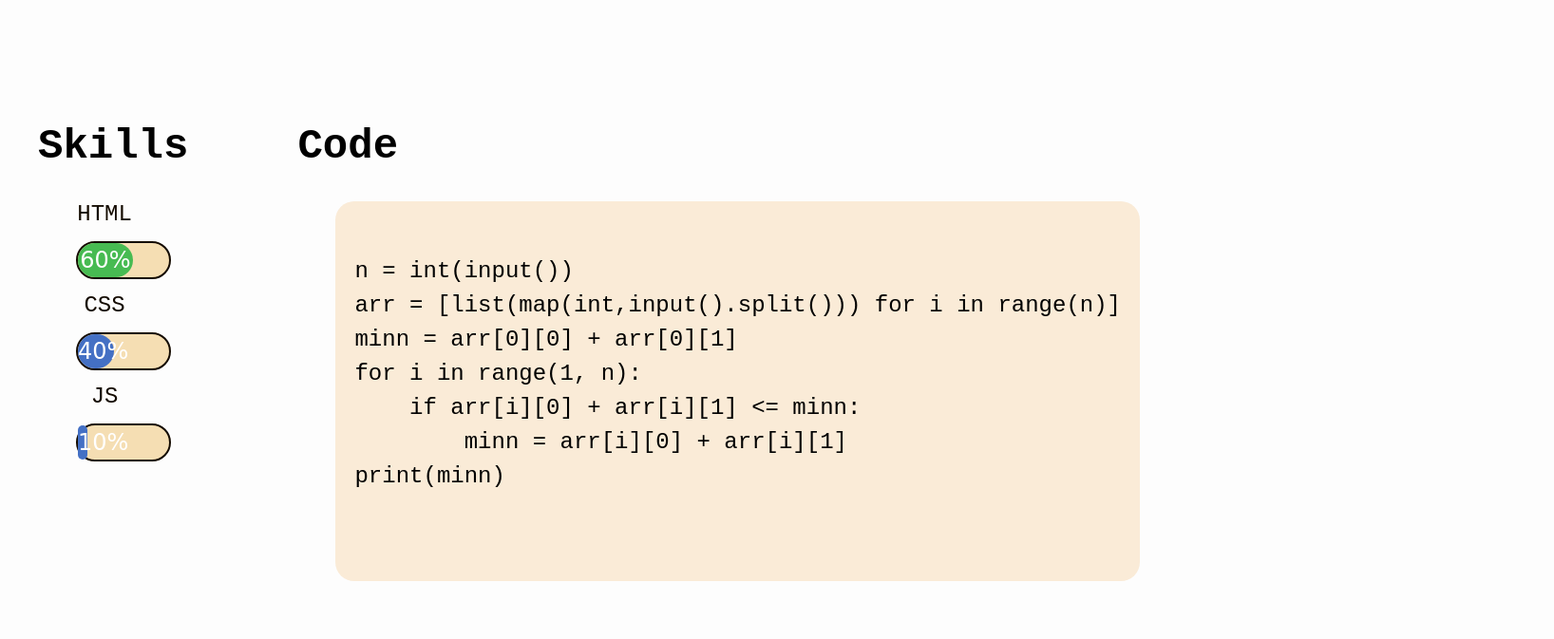
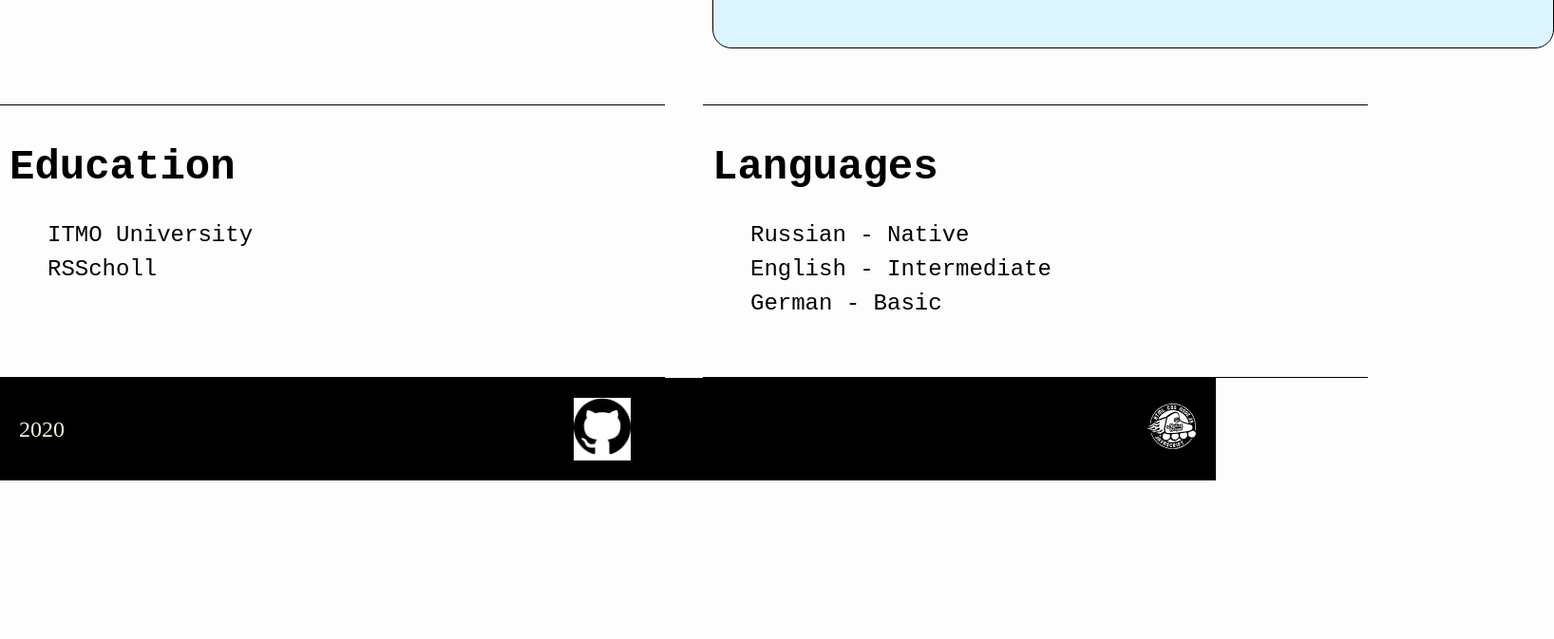
Before and after one commit to arnstgutan/rsschool-cv, a plain HTML site: page index.html in a window 1280 px wide. Shown: the part 1855-2528 px from the top of the page at 95% size, 1636 px wide, since content can reach past the window. After the commit the page ends 2361 px from the top, so only its background shows below. Drawn offline with Linux system fonts and the light colour scheme; a web font is replaced by a local one.

Commit message:
fix: section part

```diff
--- a/index.html
+++ b/index.html
@@ -20,7 +20,7 @@
             </ul>
         </nav>
     </header>
-    <main>
+    <main class="main">
         <section class="photo-name">
             <div><img src="img/IMG_20190621_103703.jpg" alt="Arnst" class="my-photo"></div>
             <h1 class="name"><p>Arnst</p> <p class="last-name">Aleksandr</p></h1>
@@ -30,8 +30,9 @@
             </div>
             <div class="description">Junior full-stack developer</div>
         </section>
-        <section class="contacts-about" id="Contacts">
-            <div class="contacts" >
+        <div class="main-container">
+
+            <section class="section" >
                     <h2>Contacts</h2>
                     <ul>
                     <li><b>Home:</b>Saint petersburg</li>
@@ -40,17 +41,17 @@
                     <li><b>GitHub:</b>https://github.com/arnstgutan</li>
                     <li><b>Discord:</b>Alearn#8364</li>
                     </ul>
-            </div>
-            <div class="about" id="Aboutme">
+            </section>
+
+            <section class="section" id="Aboutme">
                 <h2>About me</h2>
                 <p>Hello! I'm Aleksandr - Junior Full Stack developer. I have finished ITMO University where I got first expirience of software development. I have graduated in optical engeneering field and my first programms were about design optical systems with using python. After university I change direction of my interests and start working in field of teaching and reserching brain abilities. I have a lot of projets that I want to do in this area using my programming skills. So I very motivated to study with you!</p>
-            </div>
             </section>
 
-        <section class="skills-code" id="Skills">
-            <div class="skills">
-                <h2 class="skills-heading">Skills</h2>
-                    <dl class="skills-table" style="width:60%">
+
+            <section class="section">
+                    <h2>Skills</h2>
+                        <dl class="skills-table">
                         <dt>HTML</dt>
                         <dd><div class="skills-level skills-level-ok" style="width: 60%">60%</div></dd>
                         <dt>CSS</dt>
@@ -58,9 +59,10 @@
                         <dt>JS</dt>
                         <dd><div class="skills-level" style="width: 10%">10%</div></dd>
                         </dl>
-            </div>
-            <div class="code" id="Codeexample">
-                <h2 class="skills-heading">Code</h2>
+                </section>
+
+            <section class="section" id="Codeexample">
+                    <h2>Code</h2>
                     <pre><code>
     n = int(input())
     arr = [list(map(int,input().split())) for i in range(n)]
@@ -71,27 +73,33 @@ for i in range(1, n):
     print(minn)
 
                     </code></pre>
-            </div>
             </section>
-        <section class="education-lang" id="Education">
-            <div class="education">
+
+            <section class="section">
                     <h2>Education</h2>
                     <ul>
                         <li>ITMO University</li>
                         <li>RSScholl</li>
                     </ul>
-            </div>
-            <div class="lang" id="Languages">
+            </section>
+
+            <section class="section" id="Languages">
                     <h2>Languages</h2>
                     <ul>
                         <li>Russian - Native</li>
                         <li>English - Intermediate</li>
                         <li>German - Basic</li>
                     </ul>
+            </section>
         </div>
-        </section>
-
     </main>
+    <footer class="footer">
+        <div class="footer-container">
+            <div>2020</div>
+            <div class="github"><a href="https://github.com/arnstgutan"><img src="img/25231.png" width="60px"></a></div>
+            <div class="rss"></div><a href="https://rs.school/"><img src="img/logo-rs.svg" width="60px"></a></div>
+        </div>
+    </footer>
     <script src="likes.js"></script>
 </body>
 </html>
--- a/style.css
+++ b/style.css
@@ -16,7 +16,6 @@ h2 {
 nav ul {
     display: flex;
     list-style: none;
-    display: flex;
     justify-content: center;
     align-items: center;
     position: sticky;
@@ -37,9 +36,9 @@ ul {
     background: #242427;
     position: sticky;
     top: 0;
-    padding-right: 50px;
     height: 50px;
     font: 2em Arial, sans-serif;
+    padding: 40px 0px;
     font-size: 24px;
     text-shadow: white .5px .5px .5px;
 }
@@ -159,51 +158,30 @@ ul {
     border-bottom: 3px solid #000;
 }
 
-.contacts-about {
-    display: grid;
-    grid-template-columns: 1fr 1fr;
-    /*grid-template-columns: 800px 800px;*/
-    margin-top: 80px;
-    justify-items: stretch;
-    font-family: 'Courier New', Courier, monospace;
-    font-size: 24px;
-    grid-gap: 40px;
-    padding: 20px 40px;
-    margin-bottom: 190px;
+.main-container {
+    display: flex;
+    flex-wrap: wrap;
+    justify-content: space-between;
+    width: 1440px;
+    margin: 0 auto;
+    min-height: 50px;
 }
 
-.contacts, .about {
+.section {
+    width: calc(50% - 20px);
+    padding: 10px;
+    padding-bottom: 35px;
+    border-bottom: 1px solid #000;
+    font-size: 24px;
     line-height: 36px;
-
+    font-family: 'Courier New', Courier, monospace;
 }
 
-.contacts-about::after {
-    display: block;
-    grid-column: 1 / -1;
-    margin-top: 160px;
-    content: '';
-    border-bottom: 3px solid #000;
+* {
+    box-sizing: border-box;
 }
 
-.skills-code {
-    display: grid;
-    grid-template-columns: 1fr 1fr;
-    /*grid-template-columns: 800px 800px;*/
-    margin-top: 80px;
-    justify-items: stretch;
-    font-family: 'Courier New', Courier, monospace;
-    font-size: 24px;
-    grid-gap: 40px;
-    padding: 20px 40px;
-    margin-bottom: 190px;
-}
-
-.skills, .code {
-    line-height: 36px;
-}
-
-
-.skills dd {
+.skills-table dd {
     text-align: center;
     background-color: wheat;
     border: 2px solid;
@@ -213,12 +191,11 @@ ul {
 dl {
     display: block;
     color: rgb(20, 11, 0);
-    width: 2em;
 }
 
-.skills dt {
+.skills-table dt {
     text-align: center;
-    margin: 10px;
+    margin: 20px;
 }
 
 
@@ -231,26 +208,21 @@ dl {
 
 }
 
-
 .skills-level-ok {
     background-color: #47bb52;
 }
 
 
-.code pre{
+.section pre{
     border-radius: 20px;
-    padding: 20px;
-    background-color: antiquewhite;
-    margin: 40px;
+    padding: 10px;
+    width: max-content;
+    background-color: rgb(219, 244, 255);
+    font-family: 'Courier New', Courier, monospace;
+    border: 1px solid black;
 }
 
-.skills-code::after {
-    display: block;
-    grid-column: 1 / -1;
-    margin-top: 160px;
-    content: '';
-    border-bottom: 3px solid #000;
-}
+
 
 
 @font-face {
@@ -262,27 +234,25 @@ dl {
     unicode-range: U+0000-00FF, U+0131, U+0152-0153, U+02BB-02BC, U+02C6, U+02DA, U+02DC, U+2000-206F, U+2074, U+20AC, U+2122, U+2191, U+2193, U+2212, U+2215, U+FEFF, U+FFFD;
 }
 
-.education-lang {
-    display: grid;
-    grid-template-columns: 1fr 1fr;
-    /*grid-template-columns: 800px 800px;*/
-    margin-top: 80px;
-    justify-items: stretch;
-    font-family: 'Courier New', Courier, monospace;
-    font-size: 24px;
-    grid-gap: 40px;
-    padding: 20px 40px;
-    margin-bottom: 190px;
+
+.footer {
+    background: #000000;
+    padding: 20px;
 }
 
-.education, .lang {
-    line-height: 36px;
+.footer-container {
+    display: flex;
+    justify-content: space-between;
+    align-items: center;
+    margin: 0 auto;
+    color: rgb(250, 240, 223);
+    font-size: 24px;
+
 }
 
-.education-lang::after {
-    display: block;
-    grid-column: 1 / -1;
-    margin-top: 160px;
-    content: '';
-    border-bottom: 3px solid #000;
+.github {
+    margin-left: auto;
+    margin-right: auto;
+    border: 1px solid black;
+    background-color: white;
 }
```
Also changed, not shown: img/25231.png (added), img/logo-rs.svg (added). Lines whose indentation alone changed are shown as unchanged.
